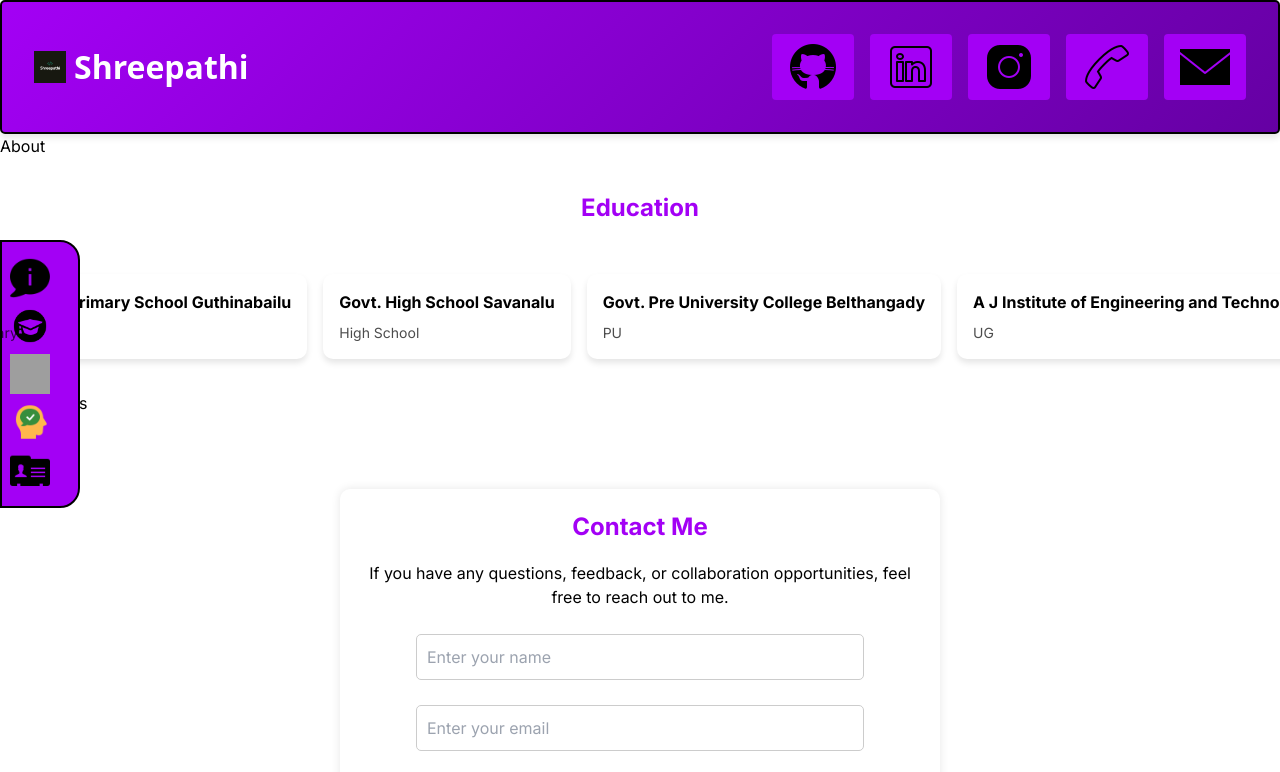
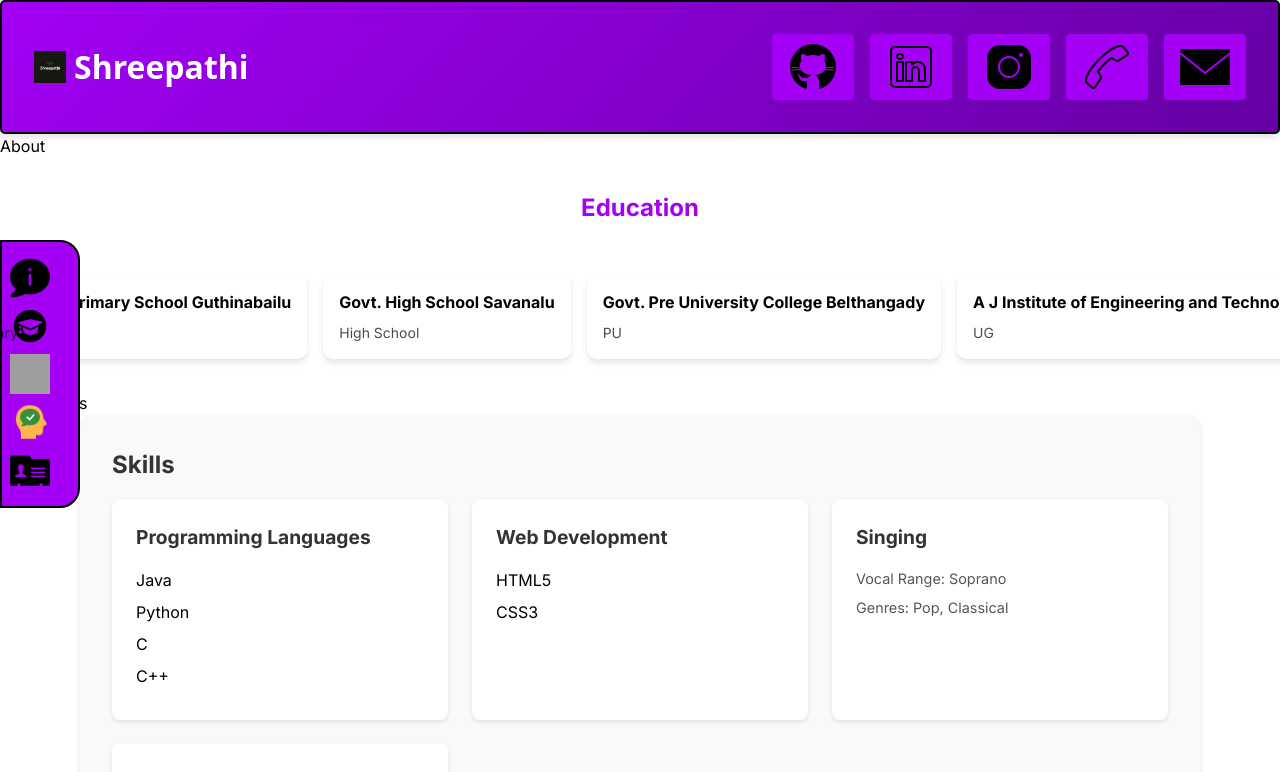
Before and after one commit to gaureshpai/ShreepathiPortfolio, a Next.js app: page / in a window 1280 px wide. Shown: the top 772 px of the page. Built offline with nearby package versions, Linux system fonts and the light colour scheme; grey boxes are pictures that could not be loaded.

Commit message:
Skills component updated

```diff
--- a/components/Skills.tsx
+++ b/components/Skills.tsx
@@ -1,9 +1,40 @@
-import React from 'react'
+import React from 'react';
+import "../public/styles/Skills.css";
 
 const Skills = () => {
   return (
-    <div>Skills</div>
-  )
+    <div className="skills-container">
+      <h2 className="section-title">Skills</h2>
+      <div className="skills-list">
+        <div className="skill">
+          <h3 className="skill-title">Programming Languages</h3>
+          <ul className="skill-items">
+            <li>Java</li>
+            <li>Python</li>
+            <li>C</li>
+            <li>C++</li>
+          </ul>
+        </div>
+        <div className="skill">
+          <h3 className="skill-title">Web Development</h3>
+          <ul className="skill-items">
+            <li>HTML5</li>
+            <li>CSS3</li>
+          </ul>
+        </div>
+        <div className="skill">
+          <h3 className="skill-title">Singing</h3>
+          <p className="skill-description">Vocal Range: Soprano</p>
+          <p className="skill-description">Genres: Pop, Classical</p>
+        </div>
+        <div className="skill">
+          <h3 className="skill-title">Dancing</h3>
+          <p className="skill-description">Styles: Contemporary, Hip Hop</p>
+          <p className="skill-description">Experience: 3 years</p>
+        </div>
+      </div>
+    </div>
+  );
 }
 
-export default Skills
+export default Skills;
--- /dev/null
+++ b/public/styles/Skills.css
@@ -0,0 +1,56 @@
+.skills-wrapper {
+  display: flex;
+  justify-content: center;
+  margin: 0 80px;
+}
+
+.skills-container {
+  background-color: #f9f9f9;
+  padding: 2rem;
+  border-radius: 10px;
+  box-shadow: 0 4px 6px rgba(0, 0, 0, 0.1);
+  margin: 0 80px;
+}
+
+.section-title {
+  font-size: 1.5rem;
+  font-weight: bold;
+  color: #333;
+  margin-bottom: 1rem;
+}
+
+.skills-list {
+  display: grid;
+  grid-template-columns: repeat(auto-fit, minmax(250px, 1fr));
+  gap: 1.5rem;
+}
+
+.skill {
+  background-color: #fff;
+  padding: 1.5rem;
+  border-radius: 8px;
+  box-shadow: 0 2px 4px rgba(0, 0, 0, 0.1);
+}
+
+.skill-title {
+  font-size: 1.2rem;
+  font-weight: bold;
+  color: #333;
+  margin-bottom: 1rem;
+}
+
+.skill-items {
+  list-style-type: none;
+  padding: 0;
+  margin: 0;
+}
+
+.skill-items li {
+  margin-bottom: 0.5rem;
+}
+
+.skill-description {
+  font-size: 0.9rem;
+  color: #555;
+  margin-bottom: 0.5rem;
+}
```
